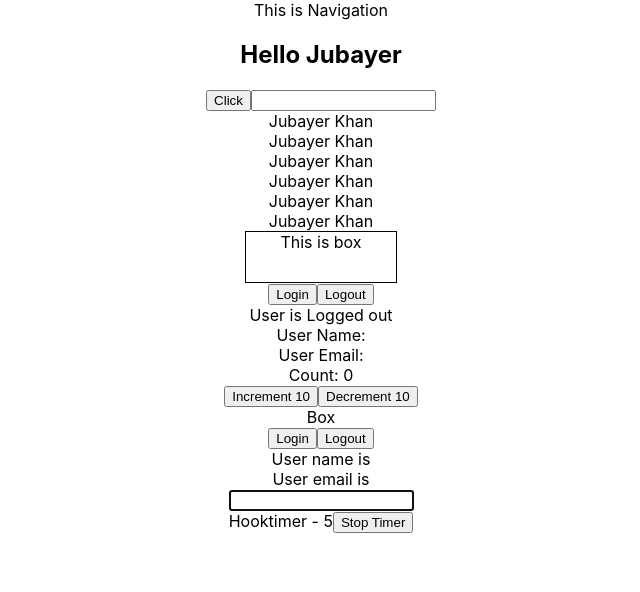
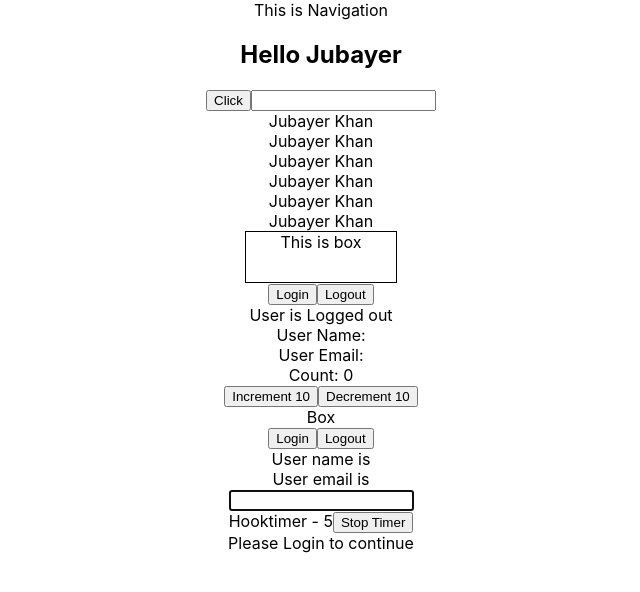
Before and after one commit to jakdev047/reactTypescript, a React (Create React App) app: page / in a window 1280 px wide. Shown: the top 592 px of the page, without its empty margins (319-959 px from the left). Built offline with nearby package versions, Linux system fonts and the light colour scheme.

Commit message:
component props

```diff
--- a/src/App.tsx
+++ b/src/App.tsx
@@ -17,6 +17,8 @@
 import User from "./context/userContext/User";
 import DomRef from "./ref/DomRef";
 import MutableRef from "./ref/MutableRef";
+import Private from "./auth/Private";
+import Profile from "./auth/Profile";
 
 function App() {
   const personName = {
@@ -65,6 +67,7 @@
 
       <DomRef />
       <MutableRef />
+      <Private isLoggedIn={false} component={Profile} />
     </div>
   );
 }
--- /dev/null
+++ b/src/auth/LogIn.tsx
@@ -0,0 +1,5 @@
+import React from "react";
+
+export default function LogIn() {
+  return <div>Please Login to continue</div>;
+}
--- /dev/null
+++ b/src/auth/Private.tsx
@@ -0,0 +1,19 @@
+import React from "react";
+import LogIn from "./LogIn";
+import { ProfileProps } from "./Profile";
+
+type PrivateProps = {
+  isLoggedIn: boolean;
+  component: React.ComponentType<ProfileProps>;
+};
+
+export default function Private({
+  isLoggedIn,
+  component: Component,
+}: PrivateProps) {
+  if (isLoggedIn) {
+    return <Component name="Jubayer Alam Khan" />;
+  } else {
+    return <LogIn />;
+  }
+}
--- /dev/null
+++ b/src/auth/Profile.tsx
@@ -0,0 +1,11 @@
+export type ProfileProps = {
+  name: string;
+};
+
+export default function Profile({ name }: ProfileProps) {
+  return (
+    <>
+      <div>Private Profile Component. Name is {name} </div>
+    </>
+  );
+}
```
